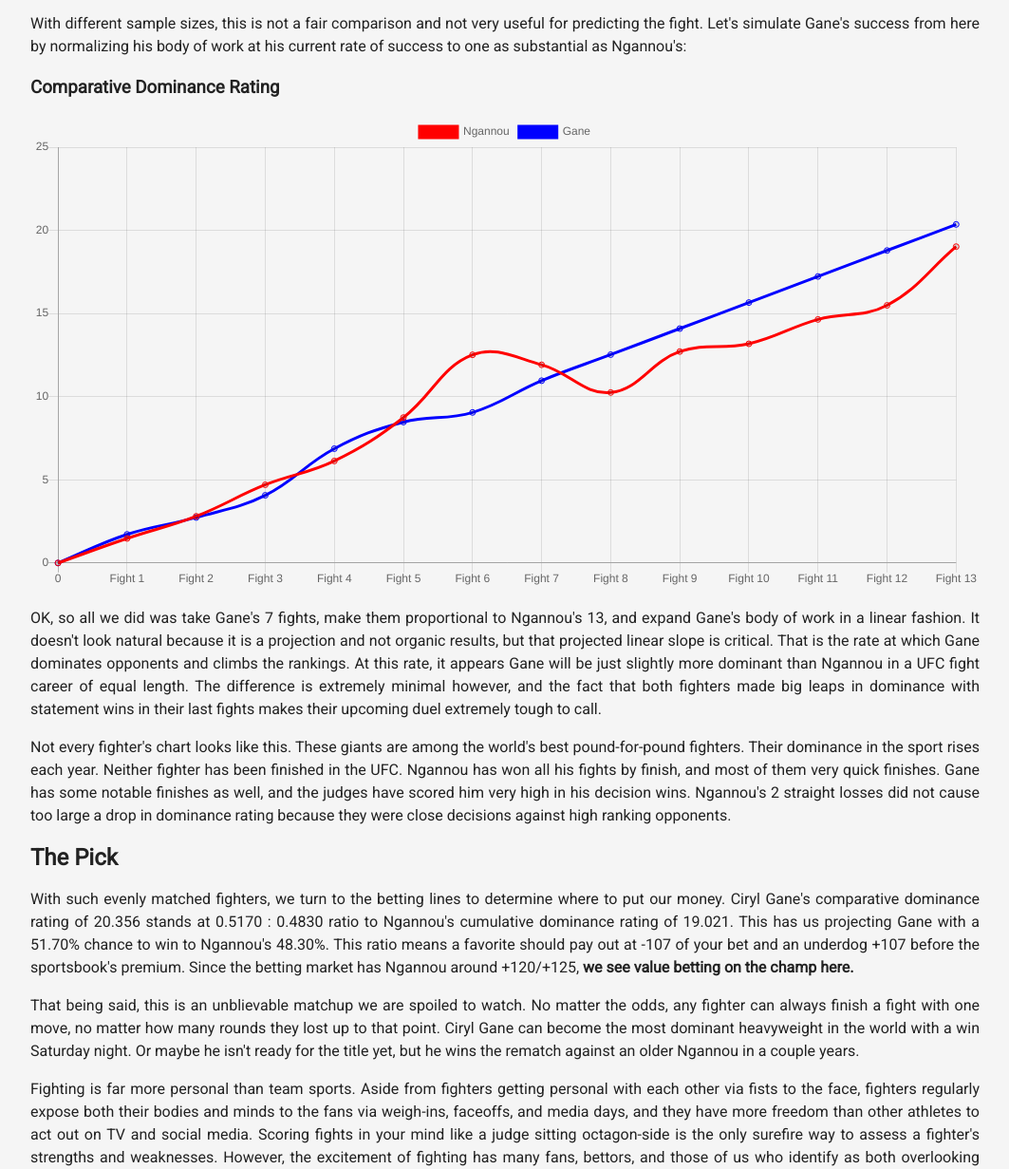
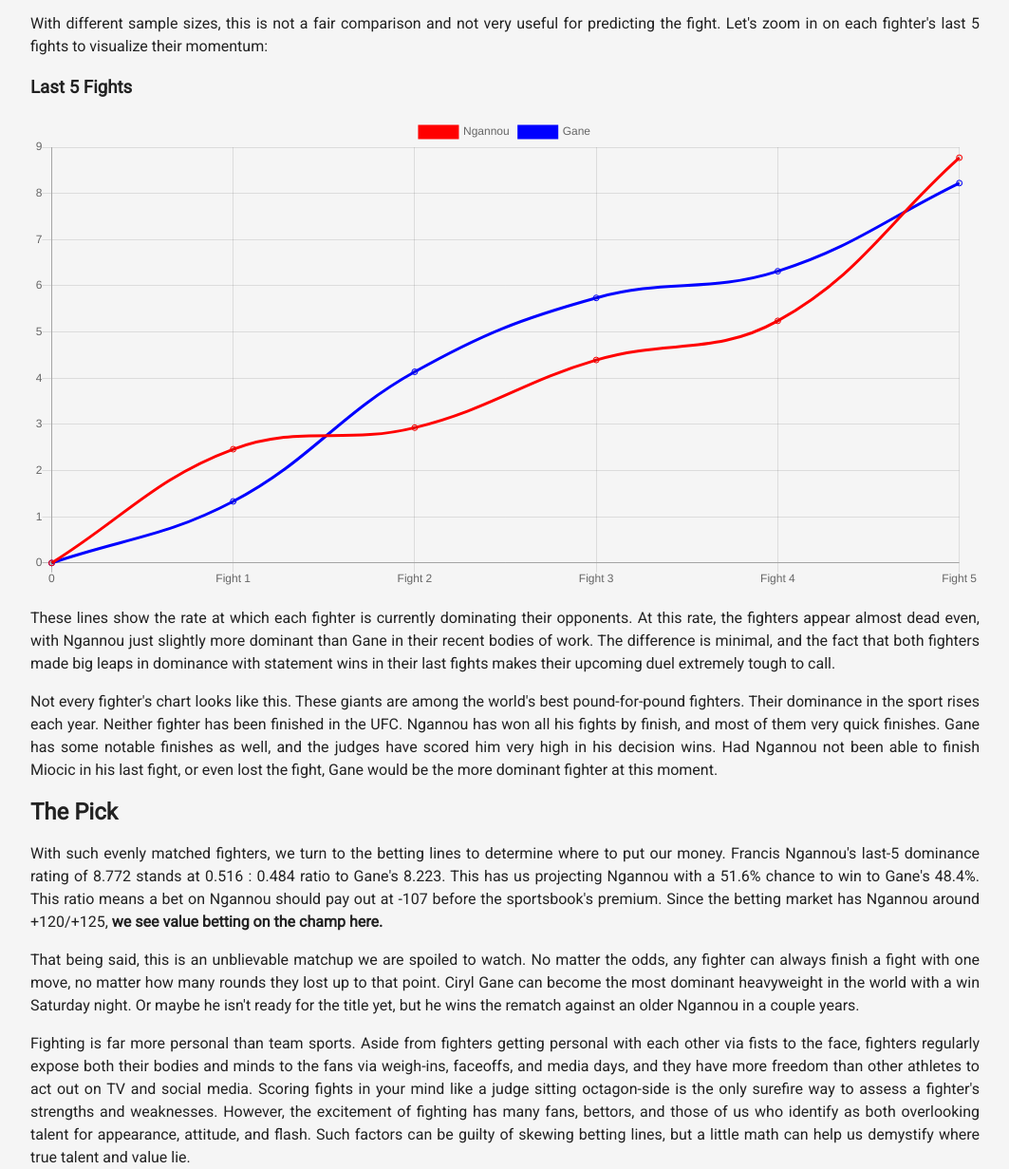
Before and after one commit to johnnyblack12/writing-demo, a plain HTML site: page index.html in a window 1280 px wide. Shown: the part 1861-3092 px from the top of the page at 95% size, without its empty margins (113-1176 px from the left). Drawn offline with nearby package versions, Linux system fonts and the light colour scheme.

Commit message:
Update charts

```diff
--- a/index.html
+++ b/index.html
@@ -59,20 +59,18 @@
     <h3>Cumulative Dominance Rating</h3>
     <canvas id="chart1" style="width: 100%"></canvas>
     <p><i>But Ngannou has 6 more UFC fights than Gane. This isn't fair!</i></p>
-    <p>With different sample sizes, this is not a fair comparison and not very useful for predicting the fight. Let's simulate Gane's success from here
-      by normalizing his body of work at his current rate of success to one as substantial as Ngannou's:</p>
-    <h3>Comparative Dominance Rating</h3>
+    <p>With different sample sizes, this is not a fair comparison and not very useful for predicting the fight. Let's zoom in on each fighter's last 5 fights to visualize their momentum:</p>
+    <h3>Last 5 Fights</h3>
     <canvas id="chart2" style="width: 100%"></canvas>
-    <p>OK, so all we did was take Gane's 7 fights, make them proportional to Ngannou's 13, and expand Gane's body of work in a linear fashion. It doesn't look natural because it is a projection and
-      not organic results, but that projected linear slope is critical. That is the rate at which Gane dominates opponents and climbs the rankings. At this rate, it appears Gane will be just slightly more dominant than Ngannou
-      in a UFC fight career of equal length. The difference is extremely minimal however, and the fact that both fighters made big leaps in dominance with statement wins in their last fights makes their upcoming duel extremely
+    <p>These lines show the rate at which each fighter is currently dominating their opponents. At this rate, the fighters appear almost dead even, with Ngannou just slightly more dominant than Gane
+      in their recent bodies of work. The difference is minimal, and the fact that both fighters made big leaps in dominance with statement wins in their last fights makes their upcoming duel extremely
       tough to call.</p>
     <p>Not every fighter's chart looks like this. These giants are among the world's best pound-for-pound fighters. Their dominance in the sport rises each year. Neither fighter has
       been finished in the UFC. Ngannou has won all his fights by finish, and most of them very quick finishes. Gane has some notable finishes as well, and the judges have scored him very high in his decision wins.
-      Ngannou's 2 straight losses did not cause too large a drop in dominance rating because they were close decisions against high ranking opponents.</p>
+      Had Ngannou not been able to finish Miocic in his last fight, or even lost the fight, Gane would be the more dominant fighter at this moment.</p>
     <h2>The Pick</h2>
-    <p>With such evenly matched fighters, we turn to the betting lines to determine where to put our money. Ciryl Gane's comparative dominance rating of 20.356 stands at 0.5170 : 0.4830 ratio to Ngannou's cumulative dominance rating
-      of 19.021. This has us projecting Gane with a 51.70% chance to win to Ngannou's 48.30%. This ratio means a favorite should pay out at -107 of your bet and an underdog +107 before the sportsbook's premium. Since the betting market
+    <p>With such evenly matched fighters, we turn to the betting lines to determine where to put our money. Francis Ngannou's last-5 dominance rating of 8.772 stands at 0.516 : 0.484 ratio to Gane's 8.223. This has
+      us projecting Ngannou with a 51.6% chance to win to Gane's 48.4%. This ratio means a bet on Ngannou should pay out at -107 before the sportsbook's premium. Since the betting market
       has Ngannou around +120/+125, <b>we see value betting on the champ here.</b></p>
     <p>That being said, this is an unblievable matchup we are spoiled to watch. No matter the odds, any fighter can always finish a fight with one move, no matter how many
       rounds they lost up to that point. Ciryl Gane can become the most dominant heavyweight in the world with a win Saturday night. Or maybe he isn't ready for the title yet, but he wins the
--- a/js/main.js
+++ b/js/main.js
@@ -1,17 +1,18 @@
-const xValues = [0,'Fight 1','Fight 2','Fight 3','Fight 4','Fight 5','Fight 6','Fight 7','Fight 8','Fight 9','Fight 10','Fight 11','Fight 12','Fight 13'];
+const xValues1 = [0,'Fight 1','Fight 2','Fight 3','Fight 4','Fight 5','Fight 6','Fight 7','Fight 8','Fight 9','Fight 10','Fight 11','Fight 12','Fight 13'];
+const xValues2 = [0,'Fight 1','Fight 2','Fight 3','Fight 4','Fight 5'];
 
 new Chart('chart1', {
     type: 'line',
     data: {
-        labels: xValues,
+        labels: xValues1,
         datasets: [{
             label: 'Ngannou',
-            data: [0,1.474,2.808,4.703,6.133,8.743,12.516,11.916,10.249,12.712,13.178,14.643,15.491,19.021],
+            data: [0,1.474,2.808,4.703,6.133,8.743,13.459,12.859,11.193,13.656,14.122,15.586,16.434,19.965],
             borderColor:'red',
             fill: false,
         }, {
             label: 'Gane',
-            data: [0,1.72,2.736,4.069,7.140,8.473,9.051,10.961],
+            data: [0,1.72,2.736,4.069,6.873,8.473,9.051,10.961],
             borderColor:'blue',
             fill: false,
         }]
@@ -24,15 +25,15 @@ new Chart('chart1', {
 new Chart('chart2', {
     type: 'line',
     data: {
-        labels: xValues,
+        labels: xValues2,
         datasets: [{
             label: 'Ngannou',
-            data: [0,1.474,2.808,4.703,6.133,8.743,12.516,11.916,10.249,12.712,13.178,14.643,15.491,19.021],
+            data: [0,2.4625,2.929,4.394,5.241,8.772],
             borderColor:'red',
             fill: false,
         }, {
             label: 'Gane',
-            data: [0,1.72,2.736,4.069,6.873,8.473,9.051,10.961,12.527,14.093,15.659,17.225,18.79,20.356],
+            data: [0,1.333,4.138,5.738,6.315,8.223],
             borderColor:'blue',
             fill: false,
         }]
```
